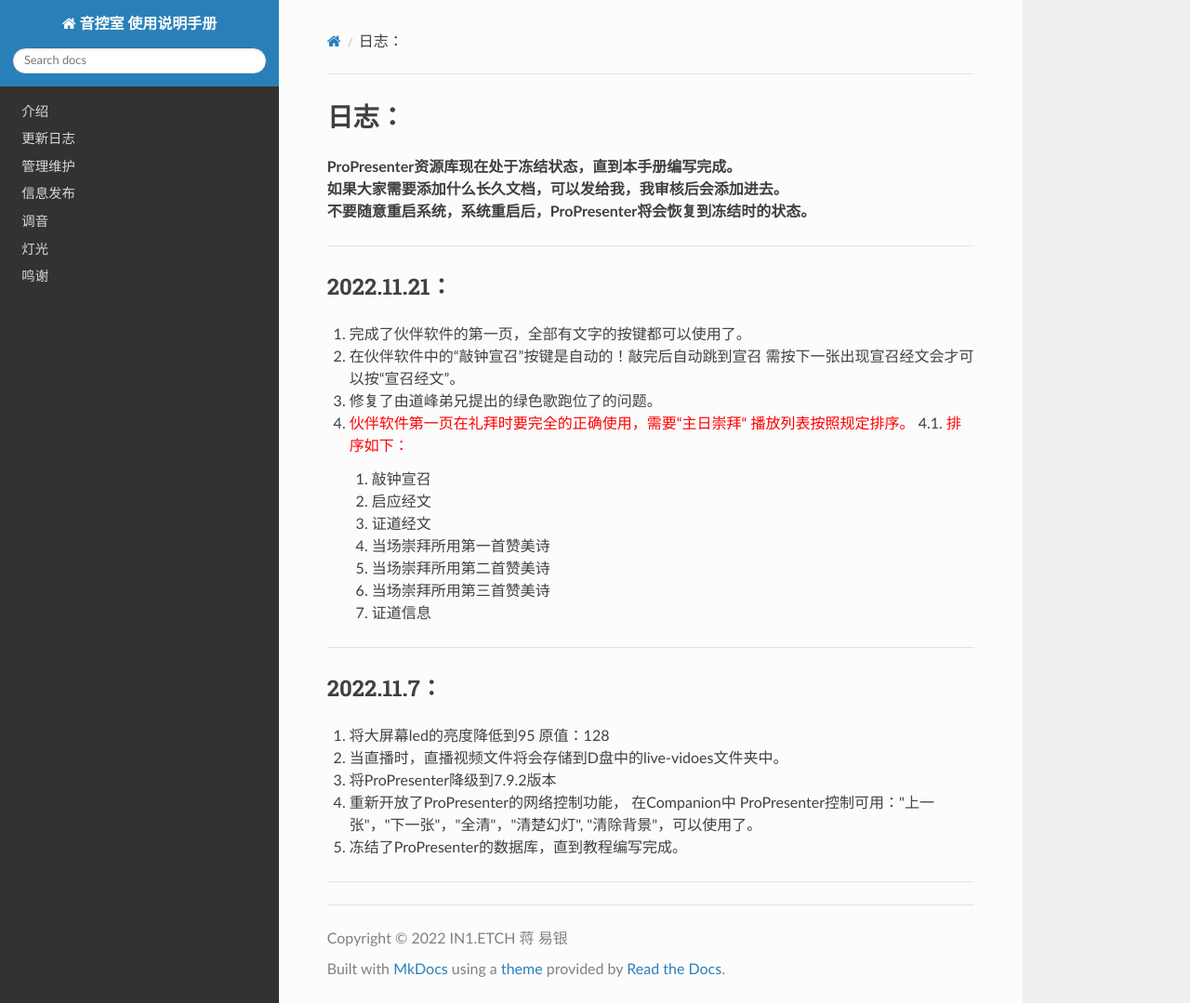
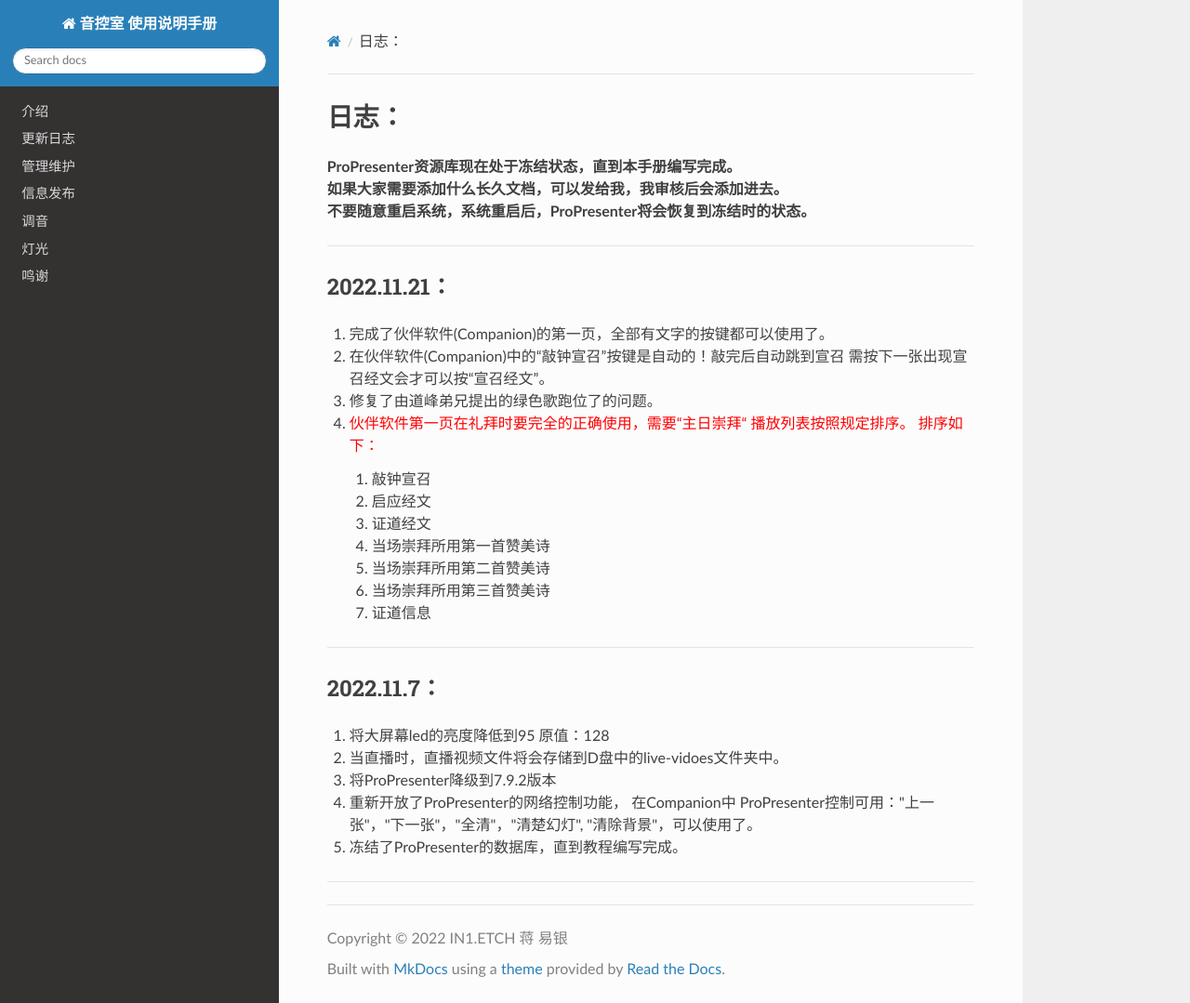
Before and after one commit to Jizyjiang/STX_YK-DOCS, an MkDocs documentation site: the page built from docs/changelog/sxt.md, in a window 1280 px wide and 1079 px high. Shown: the whole window at 93% size. Built offline with MkDocs 1.6.1, drawn with Linux system fonts in a browser that asks for light colours; nearby versions of some CDN libraries.

Commit message:
Update sxt.md

```diff
--- a/docs/changelog/sxt.md
+++ b/docs/changelog/sxt.md
@@ -5,11 +5,11 @@
 -------
 2022.11.21：
 -------
-  1. 完成了伙伴软件的第一页，全部有文字的按键都可以使用了。
-  2. 在伙伴软件中的“敲钟宣召”按键是自动的！敲完后自动跳到宣召 需按下一张出现宣召经文会才可以按“宣召经文”。
+  1. 完成了伙伴软件(Companion)的第一页，全部有文字的按键都可以使用了。
+  2. 在伙伴软件(Companion)中的“敲钟宣召”按键是自动的！敲完后自动跳到宣召 需按下一张出现宣召经文会才可以按“宣召经文”。
   3. 修复了由道峰弟兄提出的绿色歌跑位了的问题。
   4. <font color='red'> 伙伴软件第一页在礼拜时要完全的正确使用，需要“主日崇拜“ 播放列表按照规定排序。 </font>
-     4.1. <font color='red'> 排序如下：</font>
+      <font color='red'> 排序如下：</font>
      1. 敲钟宣召
      2. 启应经文
      3. 证道经文
```
